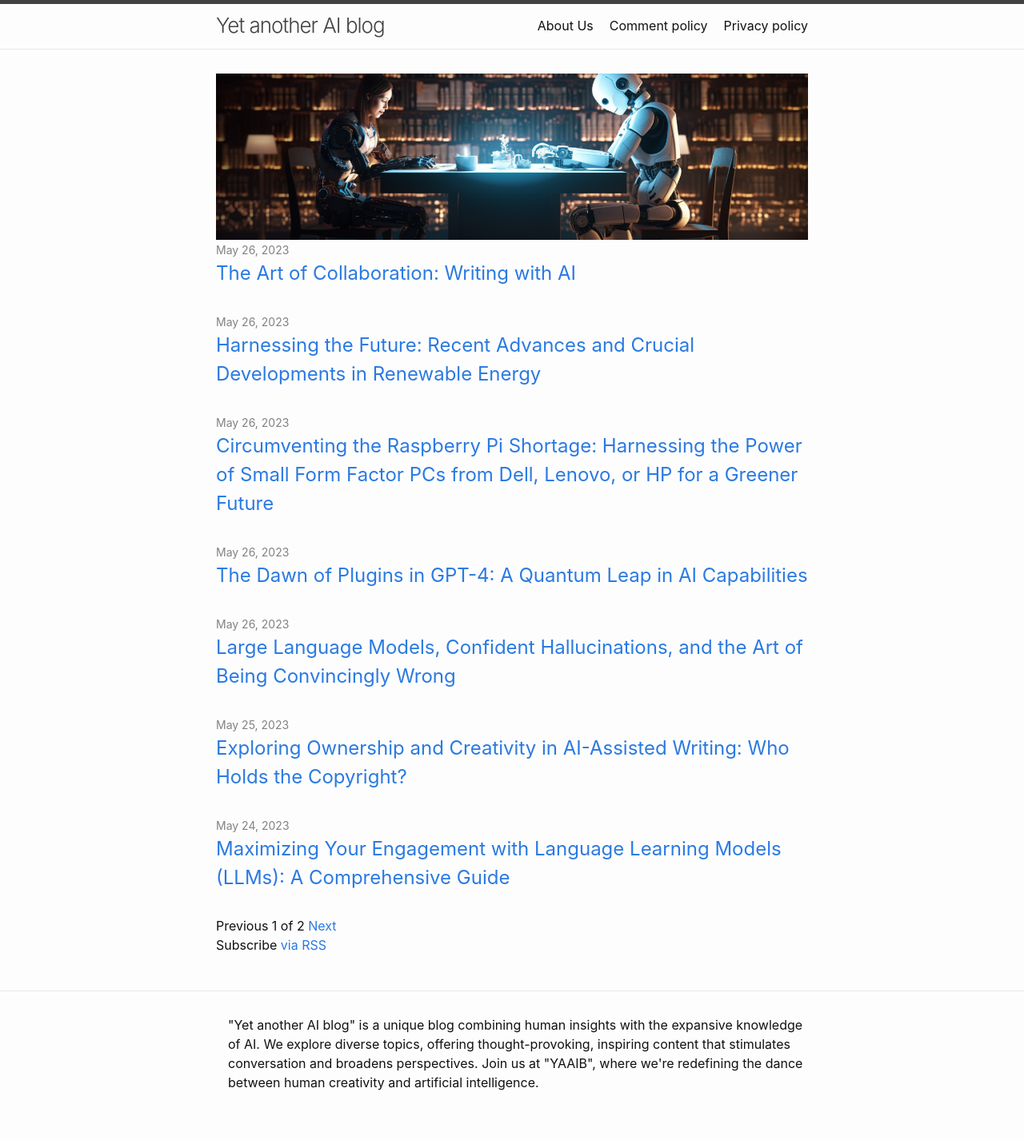
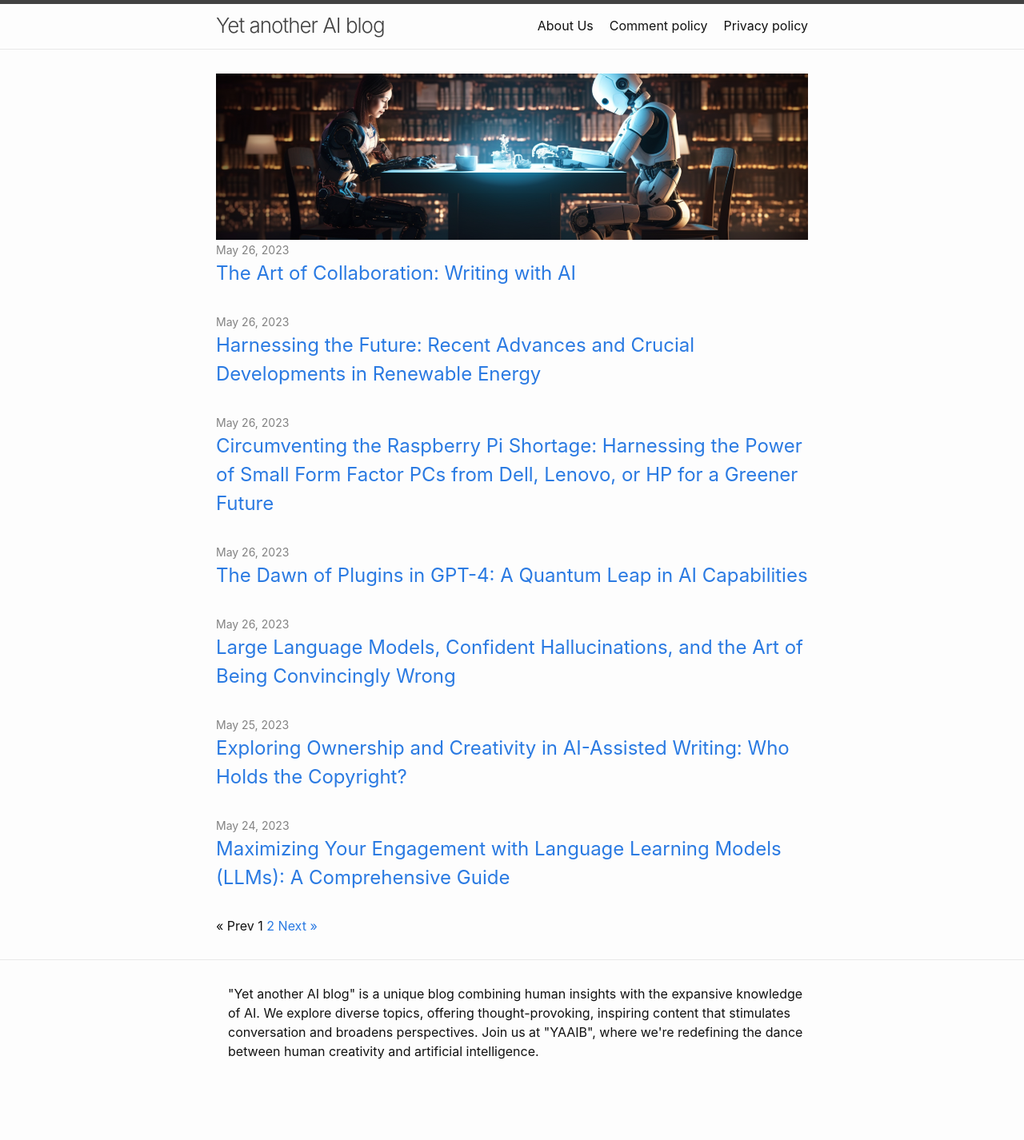
Before and after one commit to cornuwel/blog, a Jekyll site: the page built from index.html, in a window 1280 px wide. Shown: the whole page at 80% size. Built offline with Jekyll 4.4.1, drawn with Linux system fonts in a browser that asks for light colours; the list of posts is cut into pages by our own code; after the commit the page ends 1387 px from its top, so only the background shows below that.

Commit message:
Better pagination

```diff
--- a/_layouts/home.html
+++ b/_layouts/home.html
@@ -29,25 +29,34 @@
     </ul>
 
     <!-- Pagination links -->
+    {% if paginator.total_pages > 1 %}
     <div class="pagination">
       {% if paginator.previous_page %}
-      <a href="{{ paginator.previous_page_path }}" class="previous">
-        Previous
-      </a>
+        <a href="{{ paginator.previous_page_path | relative_url }}">&laquo; Prev</a>
       {% else %}
-      <span class="previous">Previous</span>
+        <span>&laquo; Prev</span>
       {% endif %}
-    <span class="page_number ">
-      {{ paginator.page }} of {{ paginator.total_pages }}
-    </span>
+
+      {% for page in (1..paginator.total_pages) %}
+        {% if page == paginator.page %}
+          {{ page }}
+        {% elsif page == 1 %}
+          <a href="{{ '/' | relative_url }}">{{ page }}</a>
+        {% else %}
+          <a href="{{ site.paginate_path | relative_url | replace: ':num', page }}">{{ page }}</a>
+        {% endif %}
+      {% endfor %}
+
       {% if paginator.next_page %}
-      <a href="{{ paginator.next_page_path }}" class="next">Next</a>
+        <a href="{{ paginator.next_page_path | relative_url }}">Next &raquo;</a>
       {% else %}
-      <span class="next ">Next</span>
+        <span>Next &raquo;</span>
       {% endif %}
     </div>
-  {%- endif -%}
+    {% endif %}
+  {% endif %}
 
+  <!--
   <p class="rss-subscribe">Subscribe <a href="{{ "/feed.xml" | relative_url }}">via RSS</a></p>
-
+  -->
 </div>
```
Lines whose indentation alone changed are shown as unchanged.
